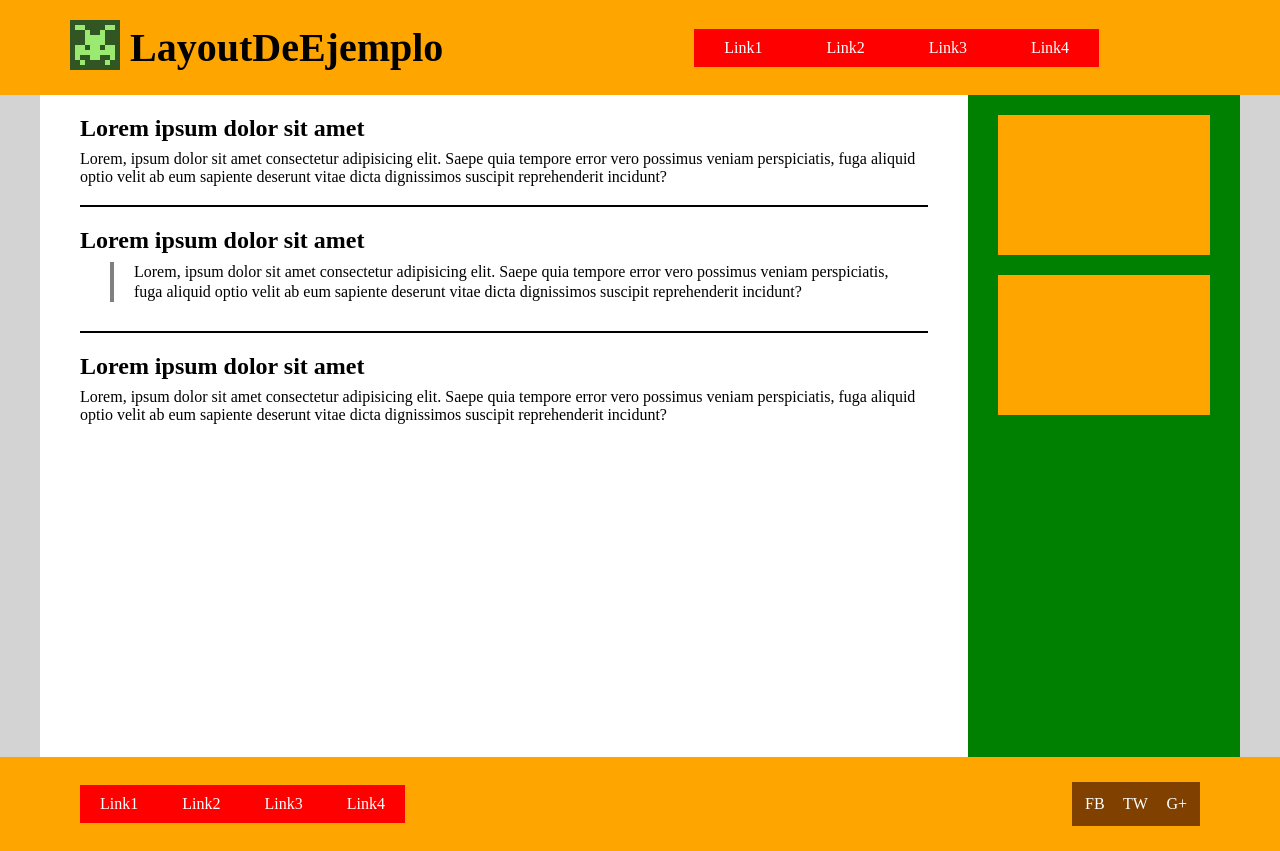
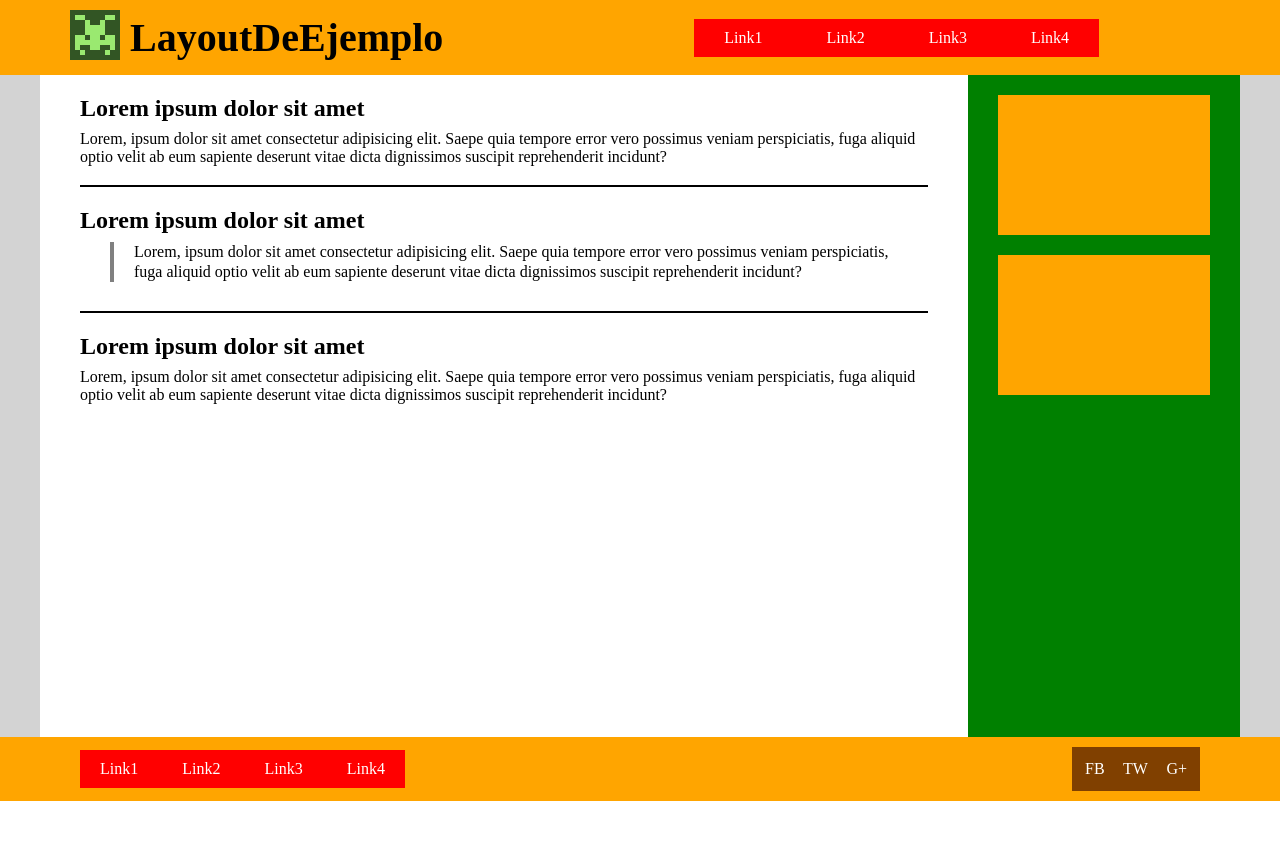
Before and after one commit to RaquelGarciaCaja/MaquetacionFebrero, a website: page docs/index.html in a window 1280 px wide. After the commit the page ends 801 px from the top, so only its background shows below. Drawn offline with Linux system fonts and the light colour scheme.

```diff
--- a/src/scss/layout/_footer.scss
+++ b/src/scss/layout/_footer.scss
@@ -3,11 +3,11 @@
   display: flex;
   flex-direction: column;
   align-items: center;
-  padding: 15px;
+  padding: 14px;
   @media all and(min-width:1024px) {
     flex-direction: row;
     justify-content: space-between;
-    padding: 25px 80px;
+    padding: 10px 80px;
   }
 
   &__containerMenu {
--- a/src/scss/layout/_header.scss
+++ b/src/scss/layout/_header.scss
@@ -9,7 +9,7 @@
     display: flex;
     justify-content: center;
     align-items: center;
-    padding: 20px 70px;
+    padding: 10px 70px;
     font-size: 20px;
   }
   &__containerImg {
--- a/src/scss/layout/_main.scss
+++ b/src/scss/layout/_main.scss
@@ -1,9 +1,9 @@
 .main {
-  min-height: calc(100vh - 94px - 44px);
   padding: 0 0;
   background-color: $color-main;
 
   @media all and(min-width:500px) {
+    min-height: calc(100vh - 94px - 44px);
     padding: 0 70px;
     background-color: lightgray;
     display: flex;
```
Also changed, not shown: docs/assets/css/main.css.
